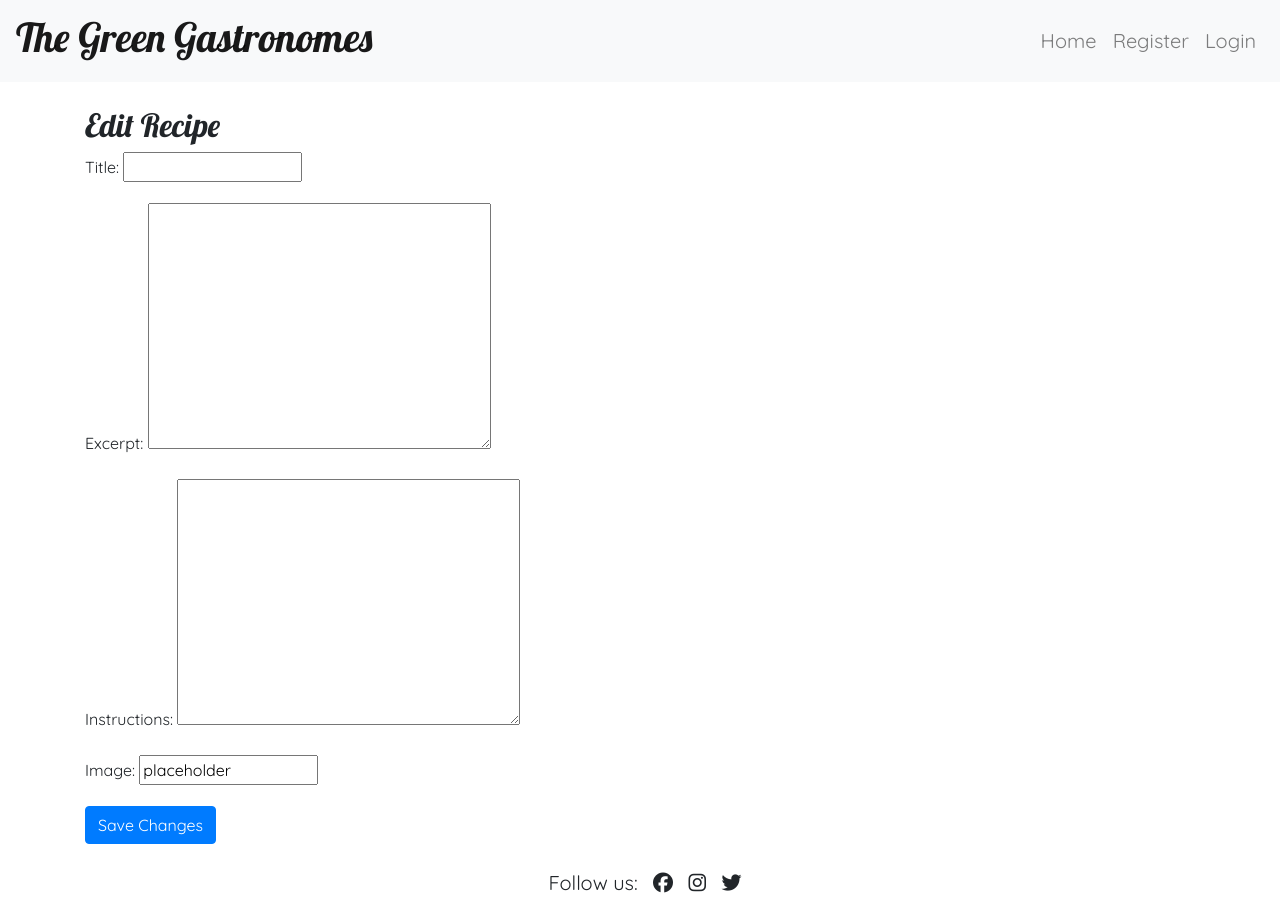
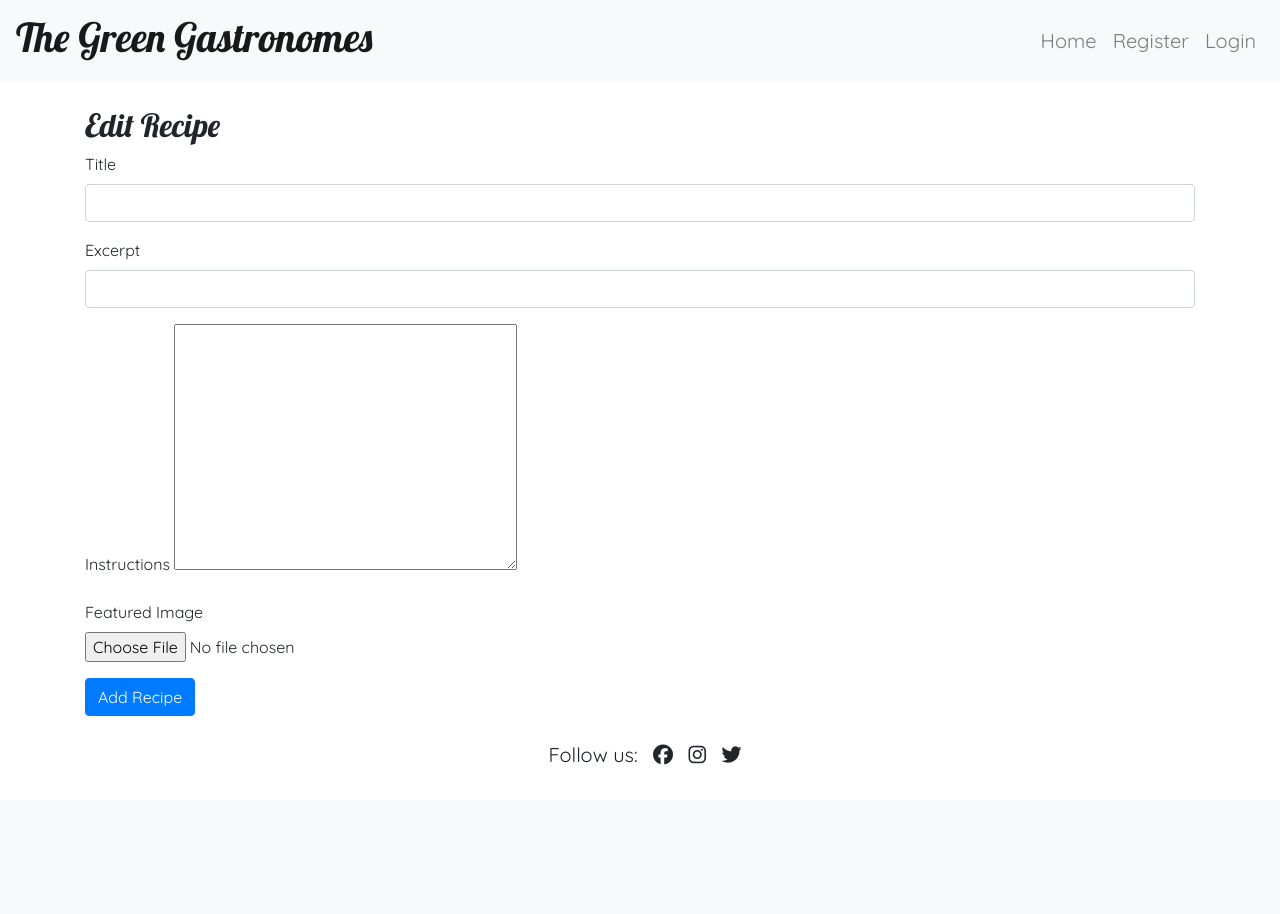
Before and after one commit to FarehaSi/The-Green-Gastronomes, a Django app: template templates/edit_recipe.html in a window 1280 px wide. After the commit the page ends 765 px from the top, so only its background shows below. Run offline with Django 3.2, Linux system fonts and the light colour scheme; the template is opened without the code that fills it: values that come from a table or form of the project are taken from there, others are empty; some libraries are stand-ins or nearby versions.

Commit message:
Update edit_recipe.html accordingly

```diff
--- a/templates/edit_recipe.html
+++ b/templates/edit_recipe.html
@@ -5,8 +5,31 @@
     <h2>Edit Recipe</h2>
     <form method="post" enctype="multipart/form-data">
         {% csrf_token %}
-        {{ form.as_p }}
-        <button type="submit" class="btn btn-primary">Save Changes</button>
+        <div class="form-group">
+            <label for="{{ form.title.id_for_label }}">Title</label>
+            <input type="text" class="form-control" id="{{ form.title.id_for_label }}" name="{{ form.title.html_name }}"
+                value="{{ form.title.value|default:'' }}">
+        </div>
+        <div class="form-group">
+            <label for="{{ form.excerpt.id_for_label }}">Excerpt</label>
+            <input type="text" class="form-control" id="{{ form.excerpt.id_for_label }}"
+                name="{{ form.excerpt.html_name }}" value="{{ form.excerpt.value|default:'' }}">
+        </div>
+        <div class="form-group">
+            <label for="{{ form.instructions.id_for_label }}">Instructions</label>
+            {{ form.instructions }}
+        </div>
+        <div class="form-group">
+            <label for="{{ form.featured_image.id_for_label }}">Featured Image</label>
+            <input type="file" class="form-control-file" id="{{ form.featured_image.id_for_label }}"
+                name="{{ form.featured_image.html_name }}">
+        </div>
+        <button type="submit" class="btn btn-primary">Add Recipe</button>
     </form>
 </div>
+<script>
+    $(document).ready(function () {
+        $('#{{ form.instructions.id_for_label }}').summernote();
+    });
+</script>
 {% endblock %}
```
